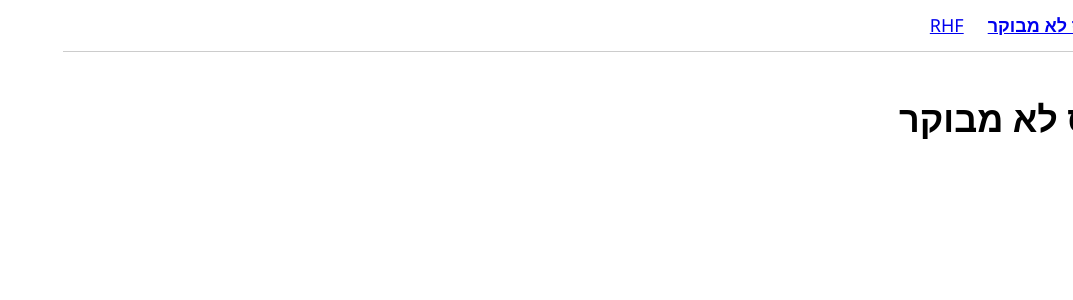
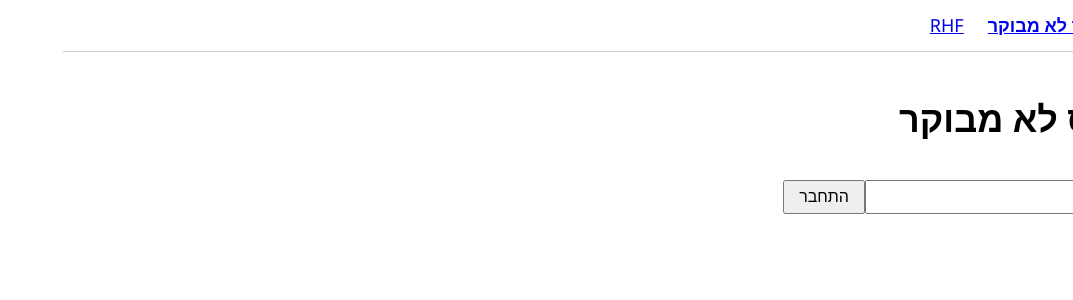
Before and after one commit to hadar-git/react-recipes-app, a React (Vite) app: page /login/uncontrolled in a window 1280 px wide. Shown: the top 300 px of the page, without its empty margins (207-1280 px from the left). Built offline with nearby package versions, Linux system fonts and the light colour scheme.

Commit message:
add uncontrolled login form with action

```diff
--- a/src/pages/LoginUncontrolled.jsx
+++ b/src/pages/LoginUncontrolled.jsx
@@ -1,7 +1,35 @@
-import React from 'react'
+import { login } from '../services/auth'
+import { useNavigate } from 'react-router'
+import React, { useState } from 'react'
+
 
 export default function LoginUncontrolled() {
+    const navigate = useNavigate()
+    const [error, setError] = useState("")
+const handleLogin = (formData) => {
+  const email = formData.get("email")
+  const password = formData.get("password")
+ const user = login({ email, password })
+    if(user)
+    {
+
+        console.log(user)
+        navigate("/recipes")
+    }
+    else{
+        setError("אימייל או סיסמא שגויים")
+    }
+}
+
   return (
-    <div><h1>התחברות: טופס לא מבוקר</h1></div>
+    <div><h1>התחברות: טופס לא מבוקר</h1>
+    <form action={handleLogin}>
+        <input type="email" name="email" defaultValue="chef@recipes.com"/>
+        <input type="password" name= "password" />
+        <button>התחבר</button>
+    </form>
+    {error && <p>{error}</p>}
+
+    </div>
   )
 }
```
